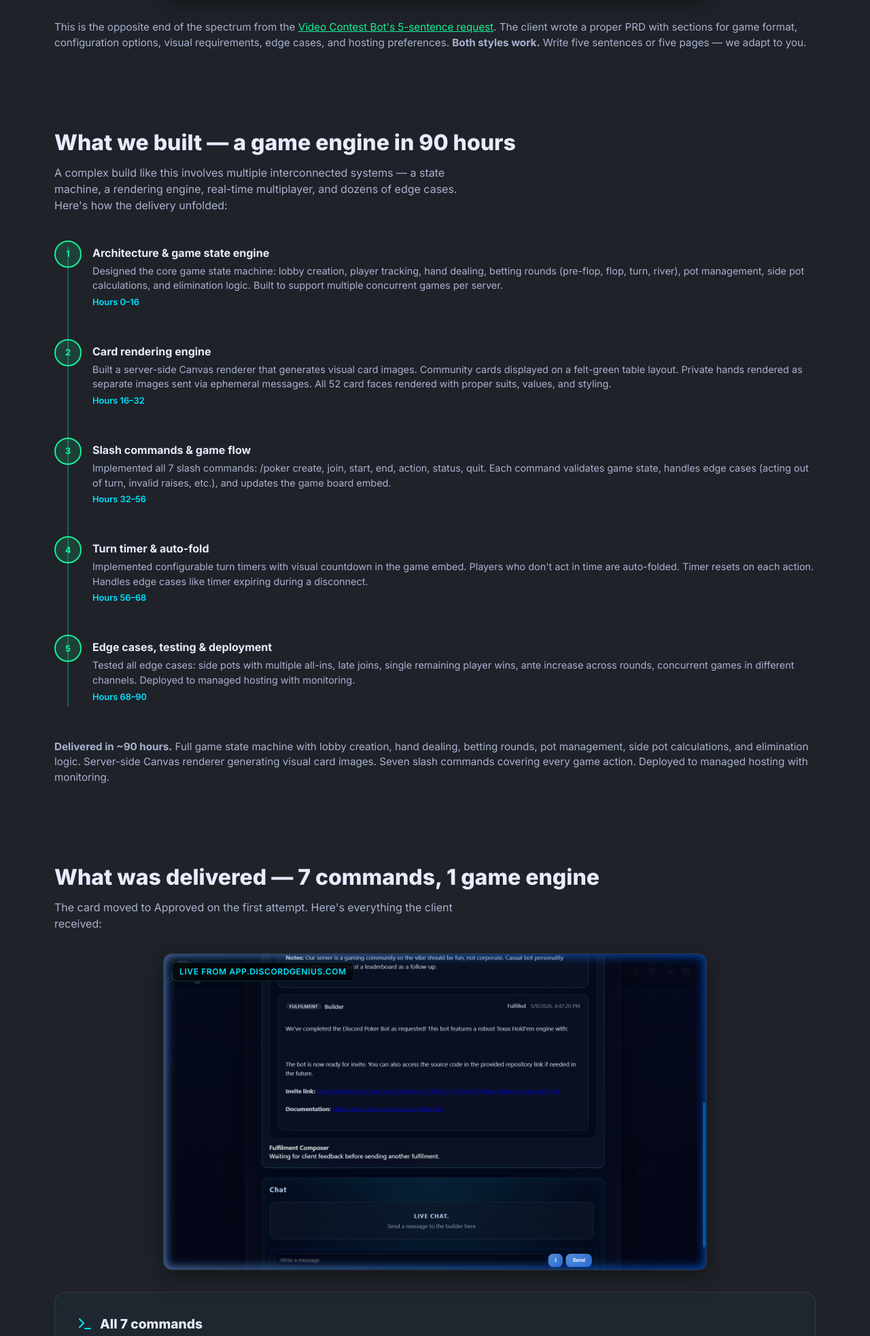
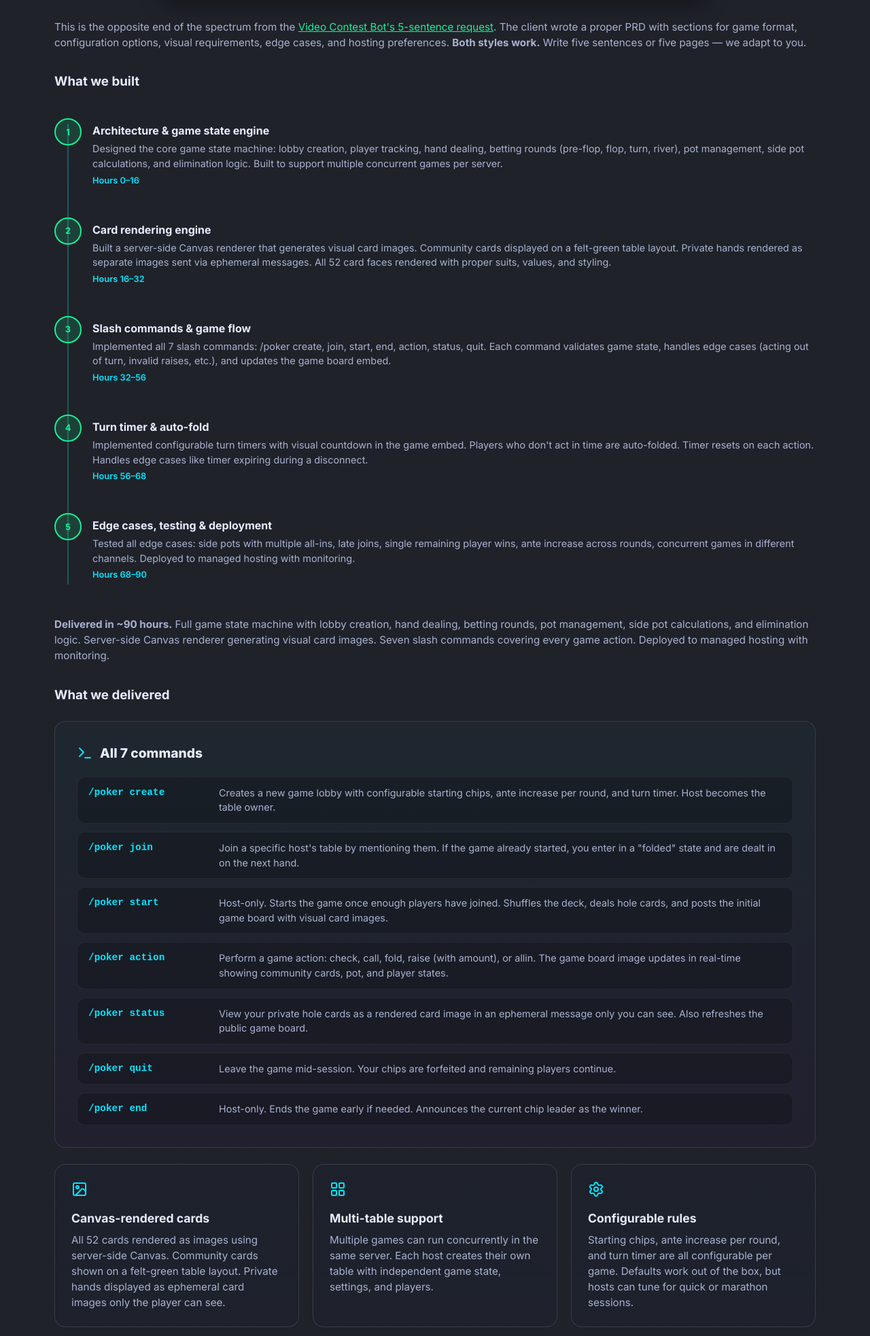
Before and after one commit to FreddyMertens/DIscordGeniusLandingPage, a website: page examples/texas-holdem-poker-bot.html in a window 1280 px wide. Shown: the part 1282-3248 px from the top of the page at 68% size. Drawn offline with nearby package versions, Linux system fonts and the light colour scheme.

Commit message:
Merge example page sections to match Community World Map Bot format
- Video Contest Bot: collapse 3 sections into 1 with h3 sub-headings
- Poker Bot: collapse 3 sections into 1, remove 2nd screenshot
- Both now match the benchmark: hero → single combined section → takeaway → nav → CTA

```diff
--- a/examples/texas-holdem-poker-bot.html
+++ b/examples/texas-holdem-poker-bot.html
@@ -121,7 +121,7 @@
       </div>
     </section>
 
-    <!-- The request: a full PRD from day one -->
+    <!-- Request & Delivery -->
     <section class="spoke-section">
       <div class="container">
         <h2 class="spoke-section__title">The request — a full PRD from day one</h2>
@@ -140,16 +140,8 @@
             5-sentence request</a>. The client wrote a proper PRD with sections for game format, configuration options,
           visual requirements, edge cases, and hosting preferences. <strong>Both styles work.</strong> Write five
           sentences or five pages — we adapt to you.</p>
-      </div>
-    </section>
 
-    <!-- What we built: a game engine in 90 hours -->
-    <section class="spoke-section">
-      <div class="container">
-        <h2 class="spoke-section__title">What we built — a game engine in 90 hours</h2>
-        <p class="spoke-section__subtitle">A complex build like this involves multiple interconnected systems — a state
-          machine, a rendering engine, real-time multiplayer, and dozens of edge cases. Here's how the delivery
-          unfolded:</p>
+        <h3 style="margin-top:32px;">What we built</h3>
 
         <div class="timeline">
           <div class="timeline__item">
@@ -210,22 +202,8 @@
           visual card images. Seven slash commands covering every game action. Deployed to managed hosting with
           monitoring.
         </p>
-      </div>
-    </section>
 
-    <!-- What was delivered: 7 commands, 1 game engine -->
-    <section class="spoke-section">
-      <div class="container">
-        <h2 class="spoke-section__title">What was delivered — 7 commands, 1 game engine</h2>
-        <p class="spoke-section__subtitle">The card moved to Approved on the first attempt. Here's everything the
-          client received:</p>
-
-        <div class="app-screenshot">
-          <span class="app-screenshot__label">Live from app.discordgenius.com</span>
-          <img src="screenshots/poker-bot-delivered.png"
-            alt="Screenshot of the Texas Hold'em Poker Bot delivery on the DiscordGenius portal" loading="lazy">
-        </div>
-
+        <h3 style="margin-top:32px;">What we delivered</h3>
         <div class="bot-showcase">
           <h3 class="bot-showcase__title"><i data-lucide="terminal" aria-hidden="true"></i> All 7 commands</h3>
           <div class="bot-showcase__commands">
@@ -267,7 +245,7 @@
           </div>
         </div>
 
-        <div class="feature-grid" style="margin-top:24px;">
+        <div class="feature-grid" style="margin-top:20px;">
           <div class="feature-card">
             <i data-lucide="image" aria-hidden="true"></i>
             <h3>Canvas-rendered cards</h3>
```
Also changed, not shown: examples/video-contest-bot.html (+4 -19 lines).
